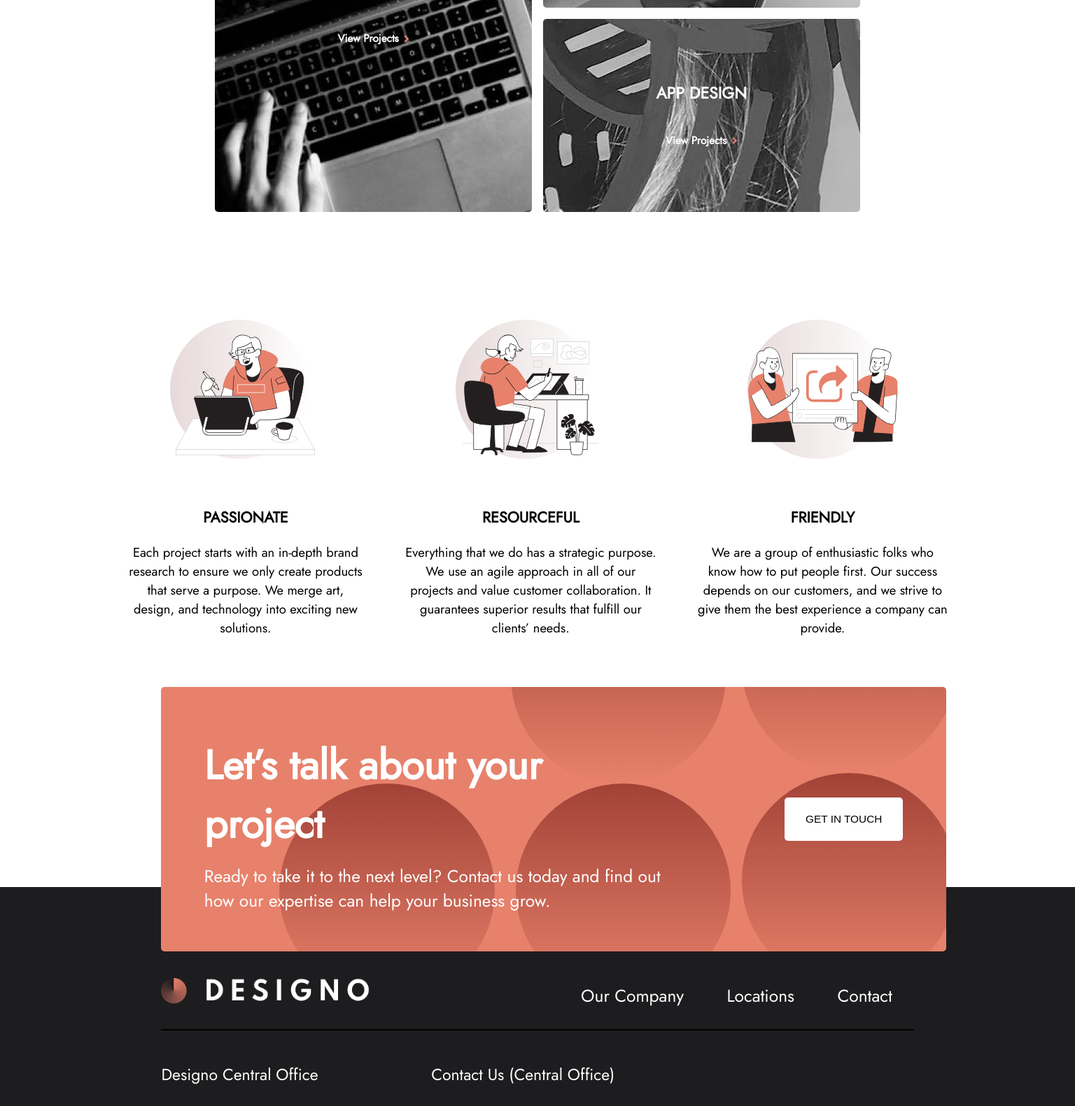
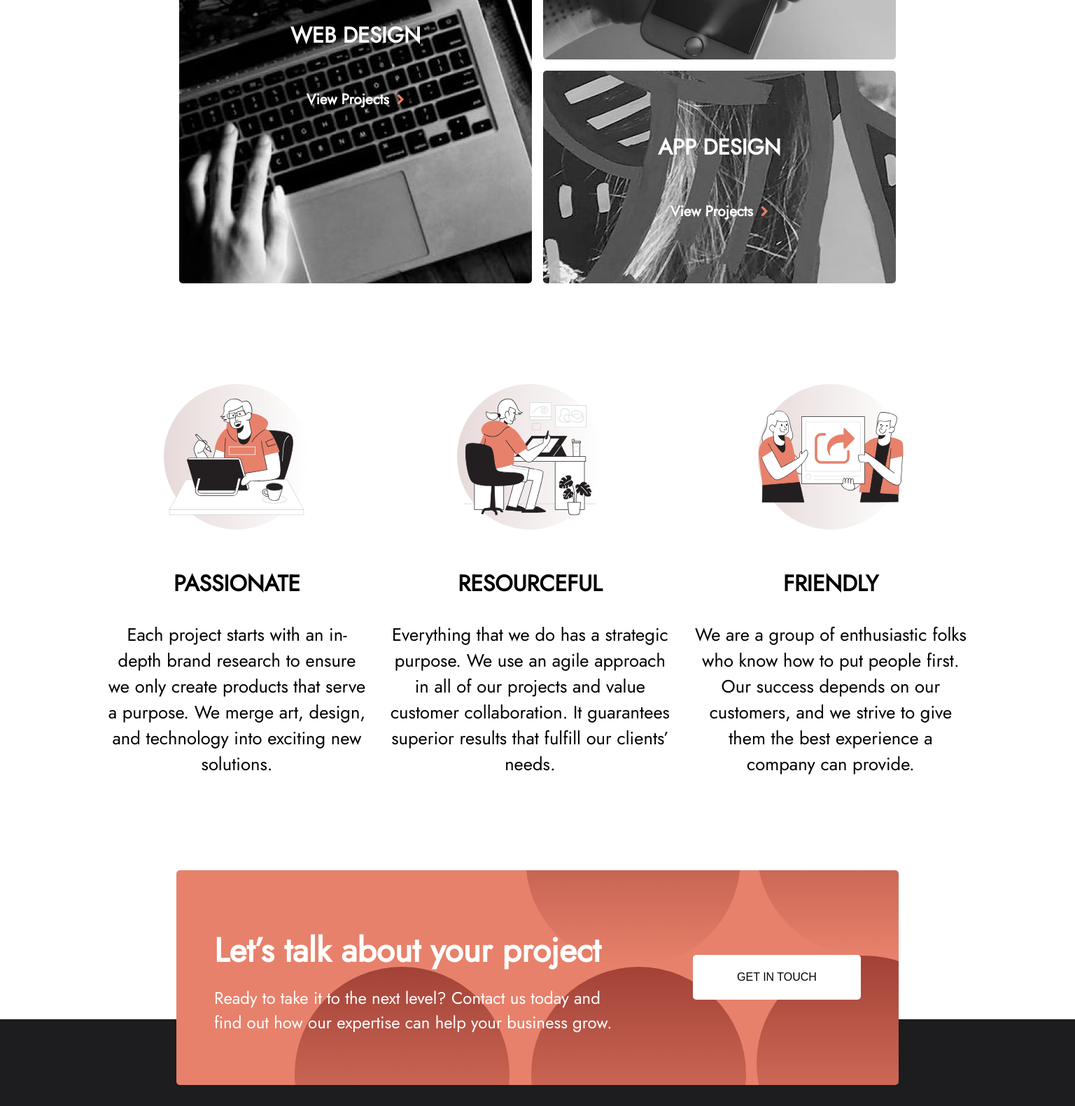
Before and after one commit to handleryouth/reactproject8, a React (Create React App) app: page / in a window 1536 px wide. Shown: the part 1160-2741 px from the top of the page at 70% size. Built offline with nearby package versions, Linux system fonts and the light colour scheme.

Commit message:
fix responsive

```diff
--- a/public/index.html
+++ b/public/index.html
@@ -7,7 +7,7 @@
       rel="icon"
       type="image/png"
       sizes="32x32"
-      href="/assets/favicon-32x32.png"
+      href="/favicon.ico"
     />
     <link rel="stylesheet" href="/styles/universal.css" />
     <link rel="preconnect" href="https://fonts.googleapis.com" />
@@ -23,5 +23,6 @@
     <div id="root"></div>
 
     <script src="../src/index.js" type="text/JSX"></script>
+
   </body>
 </html>
--- a/src/components/Footer.module.css
+++ b/src/components/Footer.module.css
@@ -226,6 +226,66 @@
   }
 }
 
+@media all and (min-width: 1440px) {
+  .talkabout {
+    width: 936px;
+    padding: 3rem;
+    bottom: 24rem;
+    margin-left: auto;
+    margin-right: auto;
+    left: 0;
+    right: 0;
+  }
+
+  .talkabout h1 {
+    font-size: 3rem;
+    width: 42rem;
+    margin-bottom: 1rem;
+  }
+
+  .talkabout p {
+    font-size: 1.5rem;
+    width: 36rem;
+  }
+
+  .talkabout button {
+    font-size: 1rem;
+    width: 15rem;
+    height: 4rem;
+  }
+
+  .footer {
+    margin-top: 20rem;
+    padding: 6rem 0 5rem 0;
+  }
+
+  .footerlink {
+    width: 1000px;
+    font-size: 2rem;
+    margin: 1.5rem auto;
+    padding: 1.5rem;
+  }
+
+  .footerlink img {
+    width: 15rem;
+  }
+
+  .linklist a {
+    font-size: 1.7rem;
+    margin: 0 2rem;
+  }
+
+  .address {
+    font-size: 1.35rem;
+    width: 1000px;
+  }
+
+  .socialicon img {
+    margin: 0 0.5rem;
+    width: 2rem;
+  }
+}
+
 @media all and (max-width: 768px) {
   .footer {
     margin-top: 27vw;
--- a/src/components/Navbar.module.css
+++ b/src/components/Navbar.module.css
@@ -13,6 +13,7 @@
   right: 2vw;
   border-radius: 5px;
   bottom: -48vw;
+  max-width: 600px;
 }
 
 .linkcontainer a {
@@ -271,7 +272,7 @@
   width: 80%;
   padding: 2vw;
   margin: 0 auto;
-  font-size: 1.5vw;
+  font-size: clamp(1.2rem, 1.5vw, 1.9rem);
   font-family: "Jost", sans-serif;
 }
 
@@ -293,11 +294,30 @@
   width: 0;
   background-color: black;
   transition: width 0.6s cubic-bezier(0.25, 1, 0.5, 1);
-  top: 2vw;
+  top: clamp(1.7rem, 3vw, 2.2rem);
 }
 
 .link a:hover::before {
   width: 100%;
+}
+
+@media all and (min-width: 1440px) {
+  .navbar {
+    width: 1144px;
+    padding: 3rem;
+  }
+
+  .link a {
+    font-size: 2rem;
+  }
+
+  .navbar img {
+    width: 17rem;
+  }
+
+  .link a::before{
+    top: 3rem;
+  }
 }
 
 @media all and (max-width: 768px) {
@@ -313,7 +333,7 @@
     top: 2.3vw;
   }
 
-  .link a::before{
+  .link a::before {
     top: 3.3vw;
   }
 }
--- a/src/components/about/About.module.css
+++ b/src/components/about/About.module.css
@@ -5,7 +5,7 @@
 .leftwhite {
   overflow: hidden;
   border-radius: 5px;
-  font-size: 1.6vw;
+  font-size: 1.7vw;
 }
 
 .rightwhite,
@@ -30,7 +30,7 @@
 
 .rightorange p,
 .rightwhite p {
-  width: 70%;
+  width: 85%;
 }
 
 .leftwhite p {
@@ -53,7 +53,7 @@
 }
 
 .leftwhite {
-  width: 80%;
+  width: 85%;
   display: flex;
   margin: 0 auto;
   align-items: center;
@@ -98,6 +98,63 @@
 
 .nation button:hover {
   opacity: 0.8;
+}
+
+@media all and (min-width: 1440px) {
+  .rightorange,
+  .rightwhite,
+  .leftwhite {
+    width: 76.5rem;
+    font-size: 1.7rem;
+  }
+
+  .rightorange,
+  .rightwhite {
+    margin: 5rem auto;
+  }
+
+  .rightorange .description,
+  .rightwhite .description,
+  .leftwhite .description {
+    padding-left: 2rem;
+  }
+
+  .rightorange img,
+  .rightwhite img {
+    width: 26rem;
+  }
+
+  .leftwhite img {
+    width: 28rem;
+    height: 42rem;
+  }
+
+  .leftwhite .description {
+    margin-left: 2rem;
+  }
+
+  .placecontainer {
+    width: unset;
+    margin: 5rem 0;
+  }
+
+  .nation {
+    margin: 0 2rem;
+  }
+
+  .nation img {
+    width: 20rem;
+  }
+
+  .nation h3 {
+    font-size: 1.8rem;
+  }
+
+  .nation button {
+    width: 14rem;
+    height: 5rem;
+    font-size: 1.7rem;
+  }
 }
 
 @media all and (max-width: 768px) {
@@ -151,7 +208,7 @@
   }
 
   .nation h3 {
-    font-size: 2.8vw;
+    font-size: clamp(1.6rem, 2.8vw, 3rem);
   }
 
   .nation button {
@@ -164,6 +221,12 @@
 @media all and (max-width: 400px) {
   .placecontainer {
     flex-direction: column;
+  }
+
+  .rightorange img,
+  .rightwhite img,
+  .leftwhite img {
+    height: unset;
   }
 
   .nation img {
--- a/src/components/contact/Contact.module.css
+++ b/src/components/contact/Contact.module.css
@@ -7,12 +7,13 @@
 
 .formcontainer {
   display: flex;
-  width: 65%;
+  width: 75%;
   margin: 2vw auto 5vw auto;
   align-items: center;
   background-color: #e7816b;
-  padding: 5vw;
+  padding: 4vw;
   border-radius: 10px;
+  color: #fff;
 }
 
 .buttoncontainer {
@@ -72,6 +73,27 @@ textarea {
   margin-bottom: 3vw;
 }
 
+@media all and (min-width: 1440px) {
+  .formcontainer {
+    width: 67rem;
+  }
+
+  .contactdescription {
+    font-size: 1.7rem;
+  }
+
+  .formlist input[type="text"] {
+    margin-bottom: 1.5rem;
+    height: 3rem;
+  }
+
+  .forms button {
+    width: 13rem;
+    height: 4rem;
+    font-size: 1.9rem;
+  }
+}
+
 @media all and (max-width: 768px) {
   .contactcontainer {
     margin-bottom: 50vw;
@@ -125,14 +147,11 @@ textarea {
 
   .place {
     margin: 8vw auto 62vw auto;
+    flex-direction: column;
   }
 }
 
 @media all and (max-width: 400px) {
-  .place {
-    flex-direction: column;
-  }
-
   .forms button {
     width: 27vw;
     height: 9vw;
--- a/src/components/home/Home.jsx
+++ b/src/components/home/Home.jsx
@@ -15,7 +15,7 @@ export default function Home() {
   });
 
   return (
-    <div>
+    <div className={Styles.homecontainer}>
       <div data-aos="fade-up" className={Styles.container}>
         <div className={Styles.descriptioncontainer}>
           <h1>Award-winning custom designs and digital branding solutions</h1>
--- a/src/components/home/Home.module.css
+++ b/src/components/home/Home.module.css
@@ -121,6 +121,60 @@
   text-align: center;
 }
 
+@media all and (min-width: 1440px) {
+  .container {
+    width: 66rem;
+    height: 36rem;
+    margin: 2rem auto 0 auto;
+    padding: 2rem 3rem;
+  }
+
+  .container h1 {
+    font-size: 3rem;
+  }
+
+  .container p {
+    font-size: 1.6rem;
+    width: 56%;
+  }
+
+  .container button {
+    width: 12rem;
+    height: 4rem;
+    font-size: 1.3rem;
+  }
+
+  .container img {
+    width: 40rem;
+    right: -5rem;
+    top: -17rem;
+  }
+
+  .projectcontainer {
+    width: 64rem;
+    height: 37rem;
+    column-gap: 1rem;
+    row-gap: 1rem;
+    margin: 8rem auto 11rem auto;
+    grid-template-rows: repeat(3, 19rem);
+  }
+
+  .web,
+  .graphic,
+  .app {
+    font-size: 1.3rem;
+  }
+
+  .viewcontainer img {
+    width: 0.7rem;
+    margin-left: 0.7rem;
+  }
+
+  .objective {
+    width: 79rem;
+  }
+}
+
 @media all and (max-width: 768px) {
   .container {
     flex-direction: column;
@@ -203,14 +257,14 @@
 
 @media all and (max-width: 400px) {
   .container h1 {
-    font-size: 5vw;
-    width: 85%;
+    font-size: 6.5vw;
+    width: 96%;
     margin: 1vw auto;
   }
 
   .container p {
-    font-size: 3vw;
-    width: 80%;
+    font-size: 4vw;
+    width: 93%;
     margin: 3vw auto;
   }
 
@@ -220,7 +274,19 @@
     font-size: 2.3vw;
   }
 
+  .web h2,
+  .graphic h2,
+  .app h2 {
+    font-size: 4.5vw;
+  }
+
+  .web h4,
+  .graphic h4,
+  .app h4 {
+    font-size: 2.8vw;
+  }
+
   .objective {
-    width: 75%;
+    width: 80%;
   }
 }
--- a/src/components/home/Objective.module.css
+++ b/src/components/home/Objective.module.css
@@ -30,6 +30,30 @@
   font-size: 1.2vw;
 }
 
+@media all and (min-width: 1440px) {
+  .objectivecontainer {
+    margin: 0 1rem;
+  }
+
+  .objectivecontainer::before{
+    height: 13rem;
+    width: 13rem;
+  }
+
+  .objectivecontainer img {
+    width: 13rem;
+  }
+
+  .objectivecontainer h3 {
+    font-size: 2rem;
+    margin-top: 3rem;
+  }
+
+  .objectivecontainer p {
+    font-size: 1.6rem;
+  }
+}
+
 @media all and (max-width: 768px) {
   .objectivecontainer {
     display: flex;
@@ -38,11 +62,11 @@
   }
 
   .objectivecontainer h3 {
-    font-size: 3.8vw;
+    font-size: 4vw;
   }
 
   .objectivecontainer p {
-    font-size: 2.5vw;
+    font-size: 3vw;
     width: 100%;
   }
 
--- a/src/components/location/Locations.module.css
+++ b/src/components/location/Locations.module.css
@@ -4,8 +4,8 @@
 }
 
 .location {
-  width: 80%;
-  margin: 2vw auto 5vw auto;
+  width: 85%;
+  margin: 5vw auto 5vw auto;
   align-items: center;
   justify-content: space-between;
 }
@@ -44,6 +44,27 @@
   margin-right: 3vw;
 }
 
+@media all and (min-width: 1440px) {
+  .location {
+    width: 72rem;
+    margin: 3rem auto 5rem auto;
+  }
+
+  .location img {
+    width: 24.5rem;
+  }
+  .description {
+    height: 22rem;
+    font-size: 1.3rem;
+    padding-left: 5rem;
+    width: 55rem;
+  }
+
+  .australiadescription {
+    margin-right: 5rem;
+  }
+}
+
 @media all and (max-width: 768px) {
   .locationlist {
     margin-bottom: 57vw;
@@ -55,7 +76,7 @@
     border-radius: 10px;
   }
 
-  .australiadescription{
+  .australiadescription {
     margin: 0;
   }
 
@@ -72,7 +93,7 @@
     border-radius: unset;
   }
   .description {
-    font-size: 2.9vw;
+    font-size: 3.1vw;
   }
 
   .description h2 {
```
